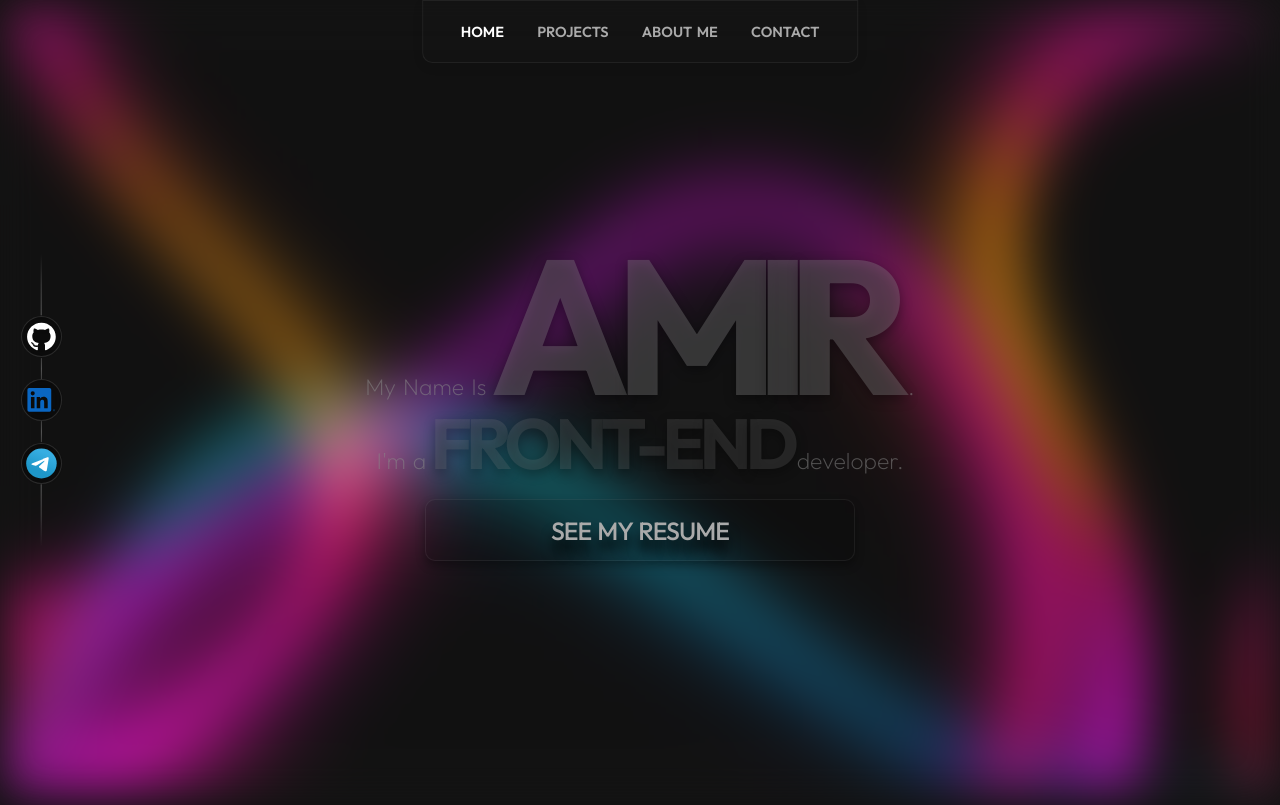
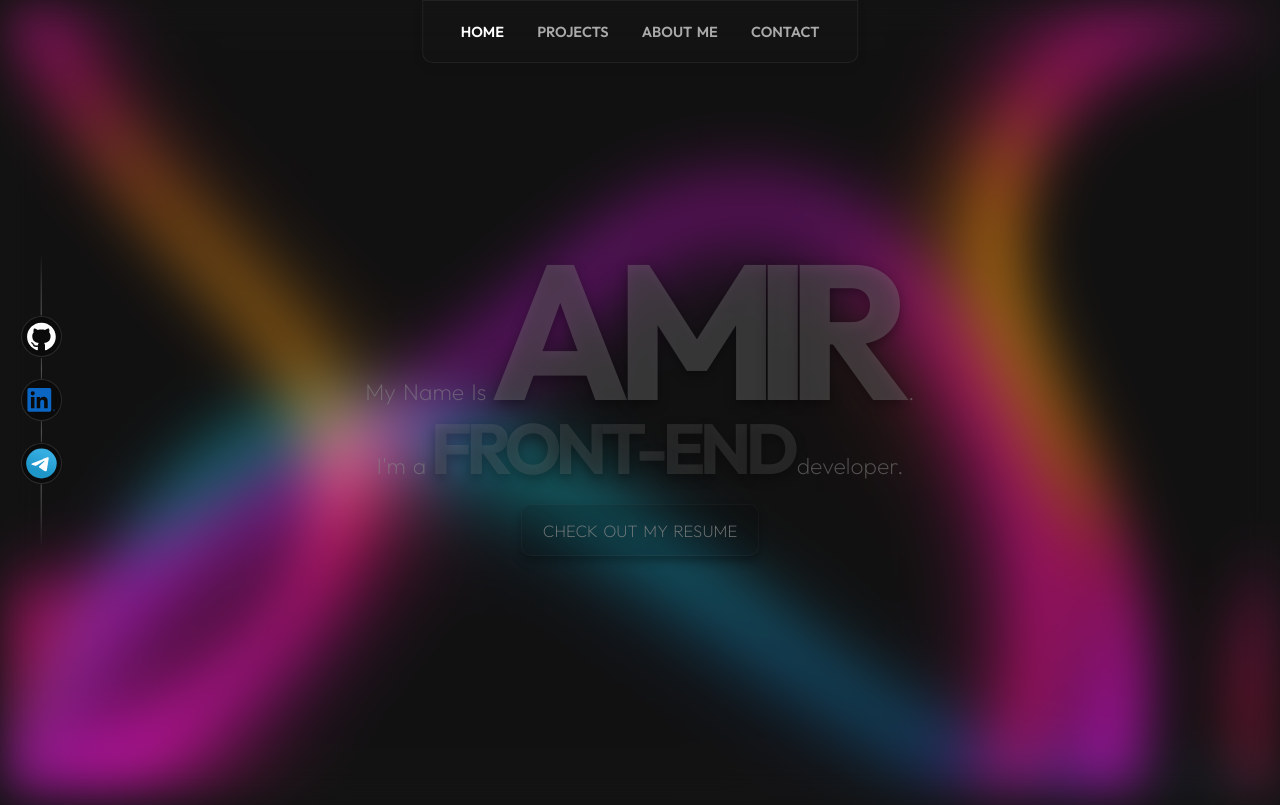
Before and after one commit to v-amirrr/portfolio, a React (Create React App) app: page / in a window 1280 px wide. Built offline with nearby package versions, Linux system fonts and the light colour scheme.

Commit message:
refactor: changed resume button style and text

```diff
--- a/src/components/Home.js
+++ b/src/components/Home.js
@@ -80,7 +80,7 @@ const Home = () => {
                 <Buttons variants={itemVariants}>
                     <a href='https://drive.google.com/file/d/1wZJ0K-Fez_pX9yQO2U_INKqFZbfSclMm/view?usp=sharing' target="_blank">
                         <motion.div whileTap={{ scale: 0.8 }}>
-                            <p>see my resume</p>
+                            <p>check out my resume</p>
                         </motion.div>
                     </a>
                 </Buttons>
@@ -210,43 +210,33 @@ const Buttons = styled(motion.div)`
 
     div {
         text-transform: uppercase;
-        font-size: 1.2rem;
-        font-weight: 500;
-        border: solid 1.5px #ffffff10;
+        font-size: .8rem;
+        font-weight: 200;
+        border: solid 1px #ffffff08;
         border-radius: 10px;
         word-spacing: 2px;
-        letter-spacing: -1px;
+        padding: .7rem 1rem;
         white-space: nowrap;
         cursor: pointer;
         text-align: center;
-        padding: .7rem 6rem;
         background-color: #00000022;
         display: flex;
         justify-content: center;
         align-items: center;
-        transition: background .4s, border .4s, color .4s, padding .4s, letter-spacing .4s;
+        transition: background .4s, letter-spacing .4s;
         box-shadow: #00000055 0px 5px 10px;
-        color: #aaa;
-
-        p {
-            text-shadow: #000 0px 12px 12px;
-        }
+        color: #888888cc;
 
         @media (hover: hover) and (pointer: fine) and (min-width: 745px) {
             &:hover {
-                color: #ccc;
                 background-color: #ffffff02;
-                border: solid 1.5px #ffffff15;
-                padding: .7rem 7rem;
                 letter-spacing: 1px;
             }
         }
 
-        @media (max-width: 900px) {
-            padding: .7rem 4rem;
-            font-size: 1rem;
-            border: solid 1px #ffffff10;
+        @media (max-width: 500px) {
             background-color: #ffffff02;
+            padding: .7rem .8rem;
         }
     }
 `;
--- a/src/components/Projects.js
+++ b/src/components/Projects.js
@@ -209,7 +209,6 @@ const Project = styled(motion.div)`
             }
         }
     }
-
 `;
 
 export default Projects;
```
